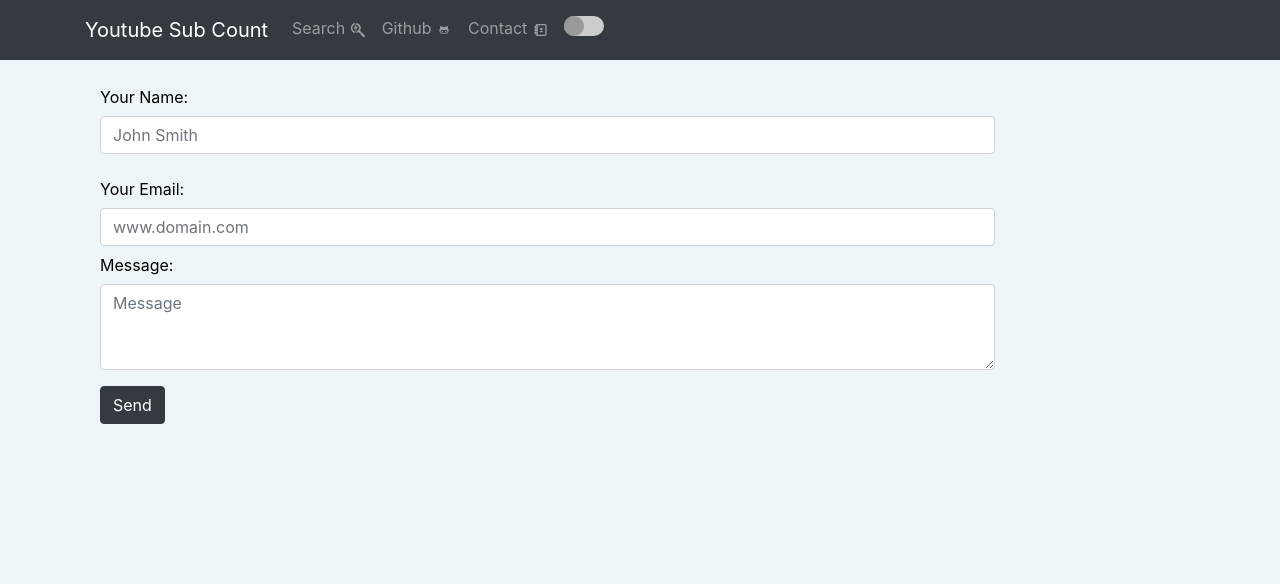
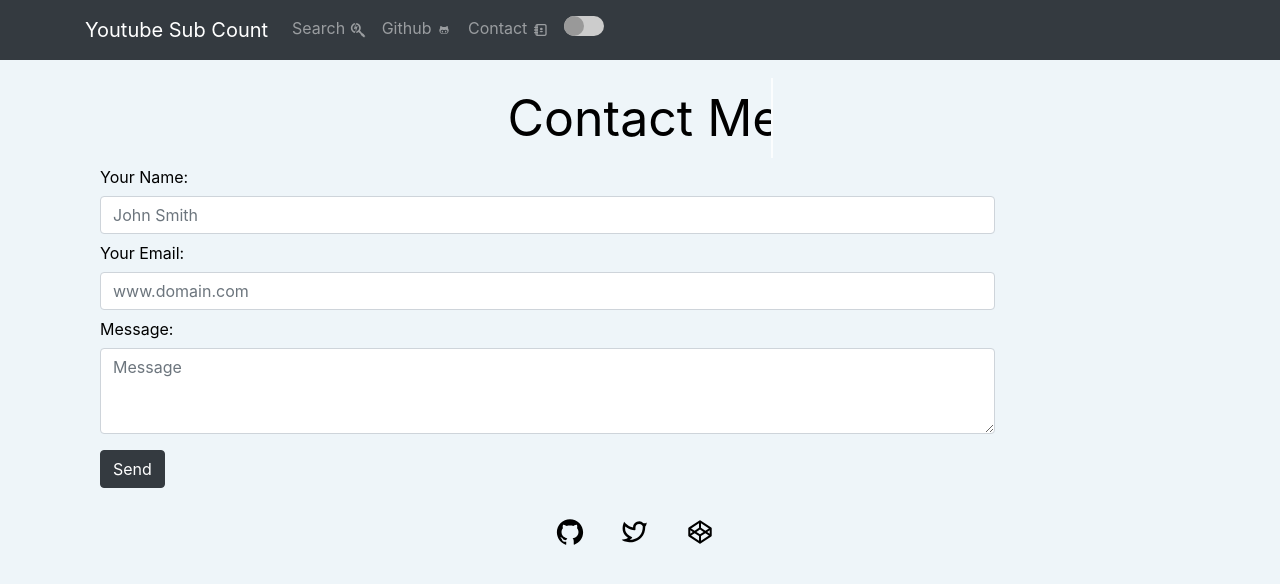
Before and after one commit to sell/youtube-sub-tracker, a React (Create React App) app: page /t/contact in a window 1280 px wide. Shown: the top 584 px of the page. Built offline with nearby package versions, Linux system fonts and the light colour scheme; no server answers.

Commit message:
added animation to darkmode background

```diff
--- a/src/App.css
+++ b/src/App.css
@@ -26,3 +26,10 @@ button {
 main {
     padding-top: 20px;
 }
+
+@media only screen and (max-width: 991px) {
+    .mb-nine-px {
+        margin-bottom: 8px;
+    }
+
+}
--- a/src/App.js
+++ b/src/App.js
@@ -86,6 +86,18 @@ function App(props) {
                         <Route path="/t/contact" component={Contact} />
                         <Route component={Error} />
                     </Switch>
+                    <div className="box">
+                        <div></div>
+                        <div></div>
+                        <div></div>
+                        <div></div>
+                        <div></div>
+                        <div></div>
+                        <div></div>
+                        <div></div>
+                        <div></div>
+                        <div></div>
+                    </div>
                 </main>
                 <Footer />
             </div>
--- a/src/YouTube/ytcounter.jsx
+++ b/src/YouTube/ytcounter.jsx
@@ -43,7 +43,7 @@ class YoutuberCounterr extends React.Component {
                                 <div class="col-sm-12" id="yt_sharear2">
                                     <div class="row">
                                         <div class="col-12 col-lg-7">
-                                            <div class="card">
+                                            <div class="card mb-nine-px">
                                                 <div class="card-block">
                                                     <div class="card-body">
                                                         <div class="position-relative">
--- a/src/pages/Contact.js
+++ b/src/pages/Contact.js
@@ -1,5 +1,6 @@
 import React from 'react';
-
+import { AiFillGithub, AiOutlineCodepen } from 'react-icons/ai';
+import { RiTwitterLine } from 'react-icons/ri'
 const encode = (data) => {
     return Object.keys(data)
         .map(key => encodeURIComponent(key) + "=" + encodeURIComponent(data[key]))
@@ -39,35 +40,57 @@ const encode = (data) => {
     render() {
         const { name, email, message } = this.state;
         return (
-            <div className="container align-items-center justify-content-center">
+            <div className="container display-flex align-items-center">
+                <p className="line anim-typewriter">
+                    Contact Me
+                </p>
+                <div className="form-group-box">
                     <div className="form-group">
                         <form name="contact" data-netlify-recaptcha="true" onSubmit={this.handleSubmit}>
                             <input type="hidden" name="form-name" value="contact" />
-                        <p>
-                            <label for="name" className="col-sm-2 col-form-label">Your Name:</label>
+                            <div>
+                                <label htmlFor="name" className="col-sm-2 col-form-label">Your Name:</label>
                                 <div className="col-sm-10">
                                     <input  placeholder="John Smith" type="text" className="form-control" name="name" value={name} onChange={this.handleChange}/>
                                 </div>
-                        </p>
+                            </div>
 
-                            <label for="email" className="col-sm-2 col-form-label">Your Email:</label>
+                                <label htmlFor="email" className="col-sm-2 col-form-label">Your Email:</label>
                                 <div className="col-sm-10">
                                     <input  type="email" placeholder="www.domain.com" className="form-control" name="email" value={email} onChange={this.handleChange} />
                                 </div>
 
                             <div className="form-group" >
-                            <label for="message" className="col-sm-2 col-form-label">Message: </label>
+                                <label htmlFor="message" className="col-sm-2 col-form-label">Message: </label>
                                 <div className="col-sm-10">
                                     <textarea  rows="3" placeholder="Message" className="form-control" value={message} onChange={this.handleChange} name="message"></textarea>
                                 </div>
                             </div>
-                        <p className="form-group">
+                            <div className="form-group">
                                 <div className="col-sm-10">
                                     <button className="btn btn-dark" type="submit">Send</button>
                                 </div>
-                        </p>
+                            </div>
                             <div data-netlify-recaptcha="true"></div>
                         </form>
+                    </div>
+                    <div className="social-media-section">
+                        <div className="social-media-icons">
+                            <div className="social-media-github">
+                                <AiFillGithub />
+                            </div>
+                        </div>
+                        <div className="social-media-icons">
+                            <div className="social-media-twitter">
+                                <RiTwitterLine />
+                            </div>
+                        </div>
+                        <div className="social-media-icons">
+                            <div className="social-media-codepen">
+                                <AiOutlineCodepen />
+                            </div>
+                        </div>
+                    </div>
                 </div>
             </div>
         )
--- a/src/pages/Search.js
+++ b/src/pages/Search.js
@@ -84,7 +84,7 @@ class Search extends React.Component {
                             <div className="row mt-2">
                                 <div className="col-sm-12" id="yt_sharear2">
                                     <div className="row">
-                                        <div className="col-12 col-lg-7">
+                                        <div className="col-12 col-lg-7 mb-nine-px">
                                             <div className="card">
                                                 <div className="card-block">
                                                     <div className="card-body">
@@ -166,7 +166,7 @@ class Search extends React.Component {
         return (
             <div className="search-channels">
                 <div className="container">
-                    <label for="query">Search Channel by ID: </label>
+                    <label htmlFor="query">Search Channel by ID: </label>
                     <form className="form mb-2">
                         <input
                             type="text"
@@ -174,7 +174,7 @@ class Search extends React.Component {
                             name="query"
                             id="search-input"
                             onChange={this.formChange}
-                            class="form-control"
+                            className="form-control"
                             placeholder="ex: UC-8QAzbLcRglXeN_MY9blyw"
                         />
 
--- a/src/switcher.scss
+++ b/src/switcher.scss
@@ -94,6 +94,7 @@ body {
 }
 
 .App.theme-dark {
+
     background-color: $bg-theme-dark;
     color: $color-theme-dark;
     .content-box {
@@ -128,6 +129,9 @@ body {
                 transition: all 0.3s ease-in-out 0s;
         }
     }
+    label {
+        color: white;
+    }
     button:hover {
         a {
             animation: 1s ease-in-out;
@@ -152,6 +156,121 @@ body {
     }
     .search-loading {
         color: $color-theme-dark;
+    }
+
+    .box {
+        div {
+            position: absolute;
+            width: 60px;
+            height: 60px;
+            background: transparent;
+            border: 6px solid rgba($color: #fff, $alpha: 0.8)
+        }
+        div:nth-child(1){
+            top: 12%;
+            left: 42%;
+            animation: animate 10s linear infinite;
+        }
+        div:nth-child(2){
+            top: 70%;
+            left: 50%;
+            animation: animate 7s linear infinite;
+        }
+        div:nth-child(3){
+            top: 17%;
+            left: 6%;
+            animation: animate 9s linear infinite;
+        }
+        div:nth-child(4){
+            top: 20%;
+            left: 60%;
+            animation: animate 10s linear infinite;
+        }
+        div:nth-child(5){
+            top: 67%;
+            left: 10%;
+            animation: animate 6s linear infinite;
+        }
+        div:nth-child(6){
+            top: 80%;
+            left: 70%;
+            animation: animate 12s linear infinite;
+        }
+        div:nth-child(7){
+            top: 60%;
+            left: 80%;
+            animation: animate 15s linear infinite;
+        }
+        div:nth-child(8){
+            top: 32%;
+            left: 25%;
+            animation: animate 16s linear infinite;
+        }
+        div:nth-child(9){
+            top: 90%;
+            left: 25%;
+            animation: animate 9s linear infinite;
+        }
+        div:nth-child(10){
+            top: 20%;
+            left: 80%;
+            animation: animate 5s linear infinite;
+        }
+    }
+
+    @keyframes animate {
+        0% {
+            transform: scale(0) translateY(0) rotate(0);
+            opacity: 1;
+        }
+        100% {
+            transform: scale(1.3) translateY(-90px) rotate(160deg);
+            opacity: 0;
+        }
+    }
+
+
+}
+
+.line {
+    position: relative;
+
+    margin: 0 auto;
+    text-align: center;
+    white-space: nowrap;
+    border-right: 2px solid rgba(255, 255, 255, 0.75);
+    overflow: hidden;
+    font-size: 50px;
+}
+
+.anim-typewriter {
+    animation: typewriter 4s steps(40) 1s 1 normal both,
+    blinkTextCursor 500ms steps(40) infinite normal;
+}
+
+@keyframes typewriter {
+    from {
+        width: 0;
+    } to {
+        width: 5.3em;
+    }
+}
+
+@keyframes blinkTextCursor {
+    from {
+        border-right-color: rgba(255, 255, 255, 0.75) ;
+    } to {
+        border-right-color: transparent;
+    }
+}
+
+.form-group-box {
+    margin: 0 auto;
+}
+
+@media only screen and (max-width: 991px) {
+    .line {
+        font-size: 25px;
     }
 }
 
@@ -261,3 +380,44 @@ body {
 .hide {
     display: none;
 }
+
+.social-media-section {
+    display: flex;
+    justify-content: center;
+    width: 100%;
+    border: none;
+}
+
+.social-media-icons {
+    display: flex;
+    justify-content: center;
+    margin-right: 10px;
+    animation-name: border-move;
+    animation-duration: 4s;
+    border-radius: 50%;
+    width: 55px;
+    height: 55px;
+    align-items: center;
+    animation-iteration-count: infinite;
+    animation-fill-mode: forwards;
+    border: none;
+    line-height: 20px;
+    font-size: 30px;
+}
+
+.social-media-icons:hover {
+    cursor: pointer;
+}
+
+@keyframes border-move {
+
+    0% {
+        border-color: red;
+        border: none;
+    }
+
+
+    100% {
+        border: 1px solid white;
+    }
+}
```
Also changed, not shown: 1 other file (tests, documents, lock files or other folders). Lines whose indentation alone changed are shown as unchanged.
